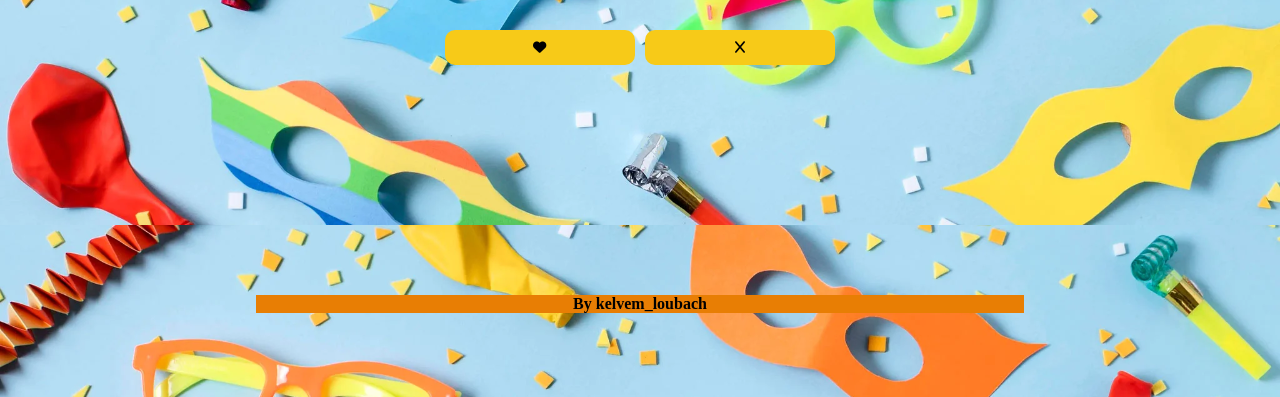
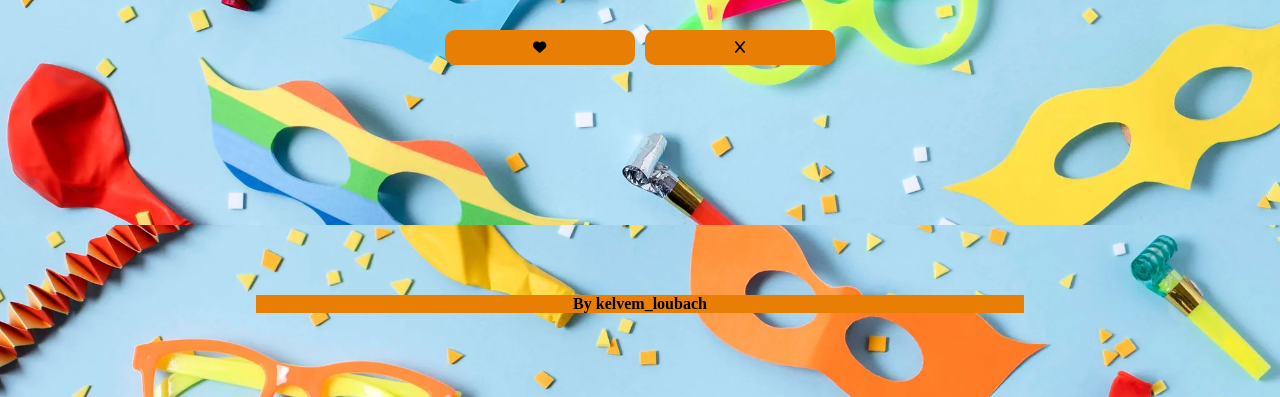
Before and after one commit to KelvemLoubach/Carnaval2023, a plain HTML site: page index.html in a window 1280 px wide. Shown: the part 403-800 px from the top of the page. Drawn offline with Linux system fonts and the light colour scheme.

Commit message:
Versão 2.1

```diff
--- a/index.html
+++ b/index.html
@@ -17,7 +17,7 @@
     <section class="center">
         <a href="contact.html"><button class="btn1" id="yes"><i class="fa-solid fa-heart fa-beat"
                     style="--fa-beat-scale: 2.0;"></i></button></a>
-        <a><button class="btn" onclick="clickShowButton()" id="no"><i class="fa-solid fa-x"></i></button></a>
+        <a><button class="btn" onclick="clickShowButton()" id="no"><i class="fa-solid fa-x fa-flip"></i></button></a>
 
     </section>
 
--- a/script.js
+++ b/script.js
@@ -20,12 +20,10 @@ let clickShowButton = () => {
     posicaox = posicaox < 0 ? 0 : posicaox;
     posicaoy = posicaoy < 0 ? 0 : posicaoy;
 
-    console.log(posicaox, posicaoy);
-
     let buttonRandomic = document.createElement('button');
 
     buttonRandomic.className = 'button';
-    buttonRandomic.innerHTML = '<i class="fa-solid fa-x"></i>';
+    buttonRandomic.innerHTML = '<i class="fa-solid fa-x fa-flip"></i>';
     buttonRandomic.style.left = posicaoy + 'px';
     buttonRandomic.style.top = posicaox + 'px';
     buttonRandomic.style.position = 'absolute';
@@ -33,5 +31,4 @@ let clickShowButton = () => {
     buttonRandomic.onclick = clickShowButton;
 
     document.body.appendChild(buttonRandomic);
-
 };
--- a/style.css
+++ b/style.css
@@ -28,7 +28,7 @@ h1 {
 
 button {
     margin: 5px;
-    background-color: #F7CA18;
+    background-color: #E87E04;
     width: 190px;
     padding: 10px;
     border-radius: 10px;
```
